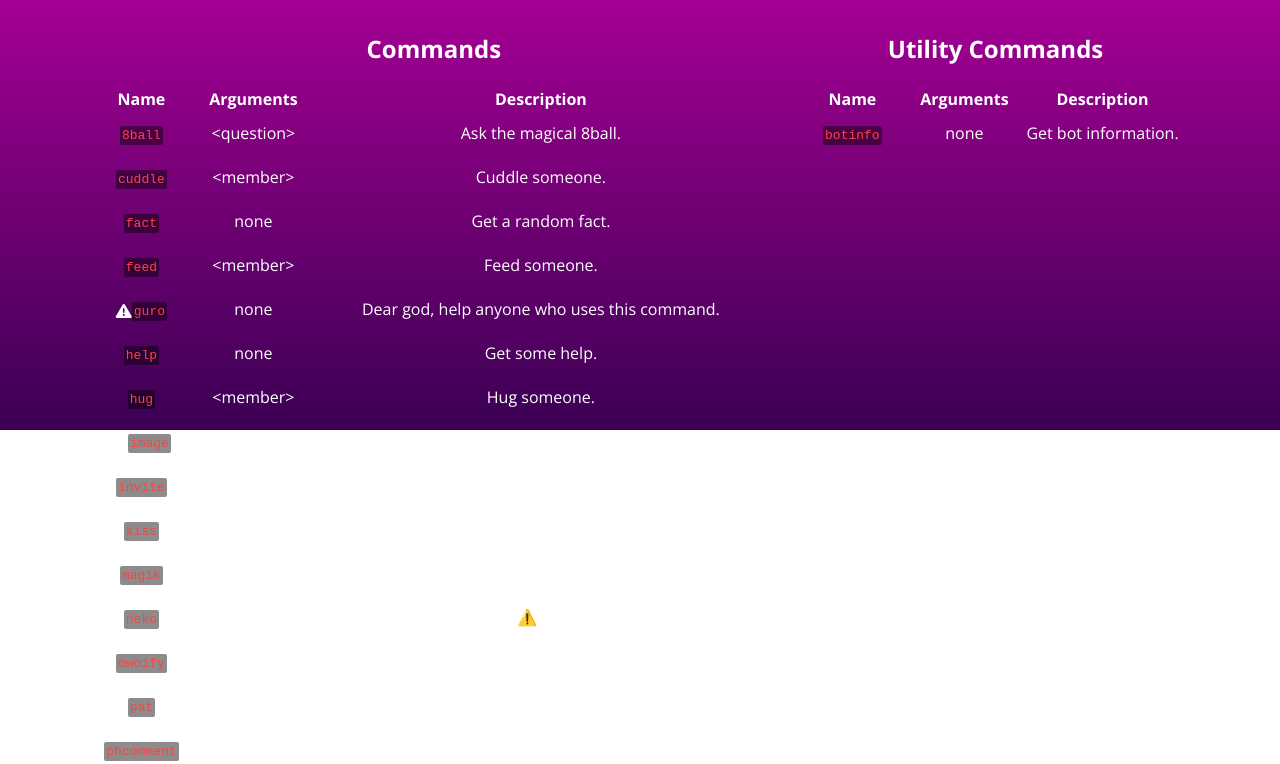
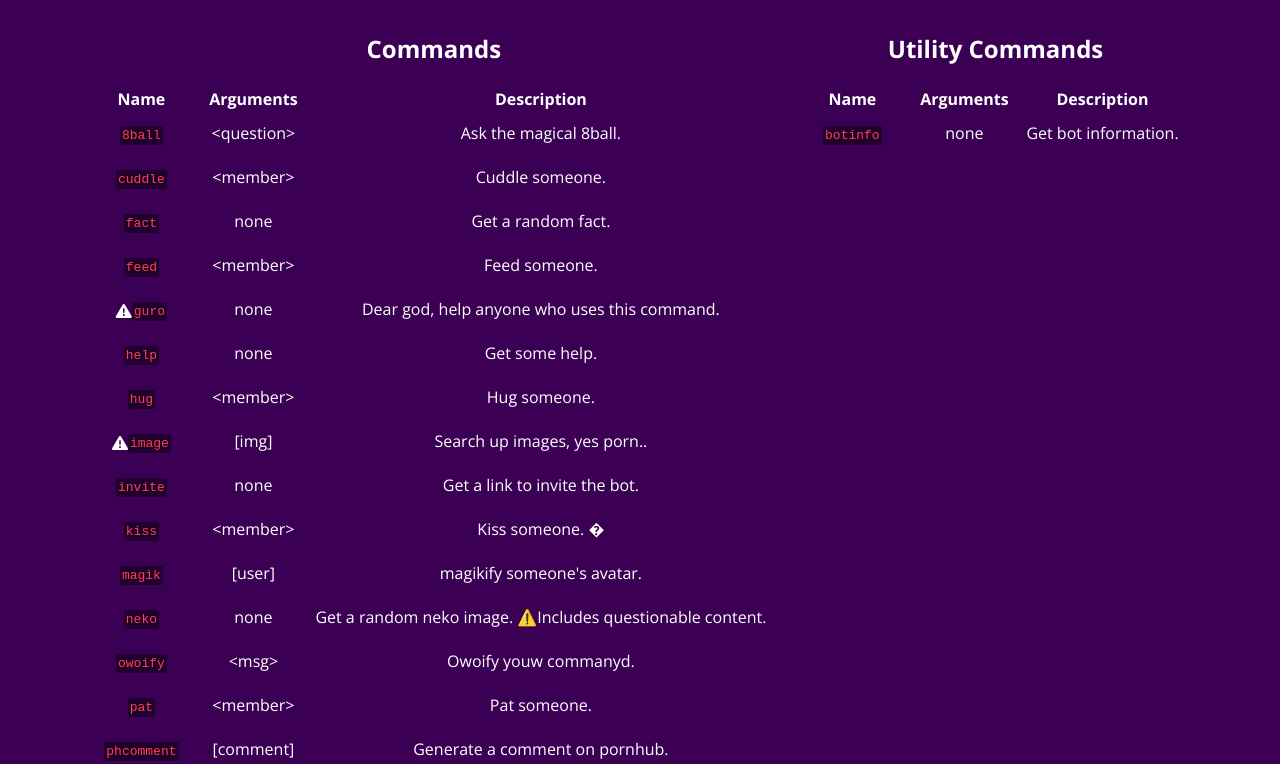
Before and after one commit to Anderson503Xd2/tildabot, a plain HTML site: page index.html in a window 1280 px wide. Shown: the part 370-1134 px from the top of the page. Drawn offline with nearby package versions, Linux system fonts and the light colour scheme.

Commit message:
Update style.css

```diff
--- a/style.css
+++ b/style.css
@@ -1,18 +1,15 @@
 @import url('https://fonts.googleapis.com/css2?family=Open+Sans:wght@300;400;600;700&display=swap');
 html, body {
     font-family: 'Open Sans';
+    height: 100%;
+    color: white;
+    background: rgb(59, 0, 84);
+    background: linear-gradient(180deg, rgba(255, 0, 202, 1) 0%, rgba(59, 0, 84, 1) inherit);
+    background-repeat: no-repeat;
+    background-size: cover;
 }
 
-html {
-    height: 100%;
-}
 
-body {
-    color: white;
-    background: rgb(59, 0, 84);
-    background: linear-gradient(180deg, rgba(255, 0, 202, 1) 0%, rgba(59, 0, 84, 1) 100%);
-    background-repeat: no-repeat;
-}
 
 .centered {
     text-align: center;
@@ -102,6 +99,12 @@ th {
     vertical-align: top;
 }
 
+.name {
+    text-align: center;
+}
+
+
+
 .mono {
     font-family: monospace;
     background-color: rgba(0, 0, 0, 0.452);
```
